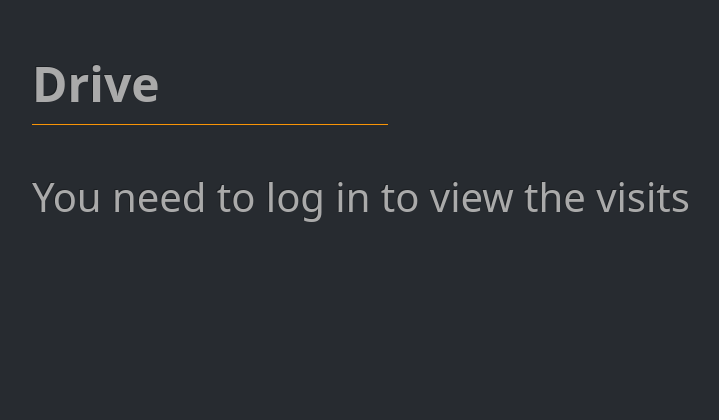
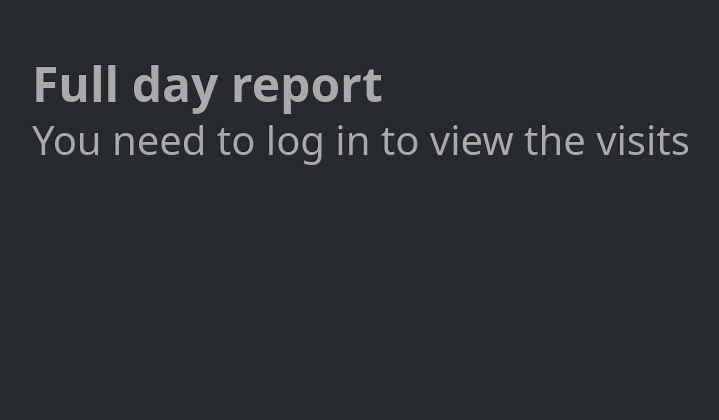
Before and after one commit to JoGorska/mileage-tracker, a Django app: a page that uses templates/visits/visits_by_date.html in a window 1280 px wide. Shown: the part 102-522 px from the top of the page, without its empty margins (50-769 px from the left). Run offline with Django 3.2, Linux system fonts and the light colour scheme; tables that the repository leaves empty hold one stand-in row (values such as "Sample post"); some libraries are stand-ins or nearby versions.

Commit message:
Style: Add style to headers of the templates

```diff
--- a/templates/visits/visits_by_date.html
+++ b/templates/visits/visits_by_date.html
@@ -5,7 +5,7 @@
 <div class="container">
     <div class="row">
        <div class="col-4">
-          <h1 class="display-5 fw-bold lh-1 mb-5 border-warning pb-3 border-bottom">Drive</h1>
+          <h1 class="display-5 fw-bold lh-1 ">Full day report</h1>
        </div>
        <div class="col-4"></div>
        <div class="col-4"></div>
@@ -14,11 +14,11 @@
 
     {% if user.is_authenticated %}
 
-    <h1>Full day report</h1>
+
 
     <form>
         <fieldset>
-            <legend>{{date_to_string}}</legend>
+            <legend class="mb-5 border-warning pb-3 border-bottom">{{date_to_string}}</legend>
 
             <div class="accordion accordion-flush" id="list-of-journeys">
 
```
